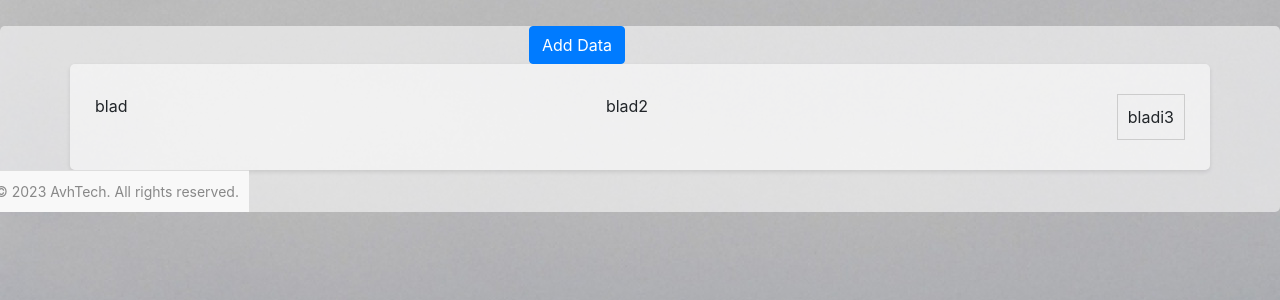
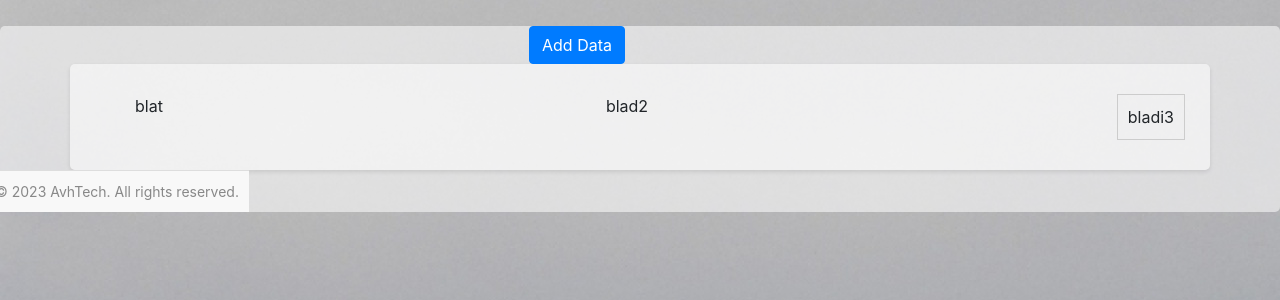
Before and after one commit to sjkanon/logboek, a PHP site: page /meldkamer.php in a window 1280 px wide. Shown: the part 56-356 px from the top of the page. Run offline with PHP 8.4, Linux system fonts and the light colour scheme; data that the repository does not hold is empty.

Commit message:
Oct 11, 2023, 7:07 PM

```diff
--- a/meldkamer.php
+++ b/meldkamer.php
@@ -131,8 +131,8 @@ if ($conn) {
         </div>
         <div class="container">
       <div class="meldkamerrow" >
-        <div class=meldkamercollumn></div>
-        blad
+        <div class=testcolumn></div>
+        blat
       </div>
       <div class="meldkamerrow" >
         blad2
```
